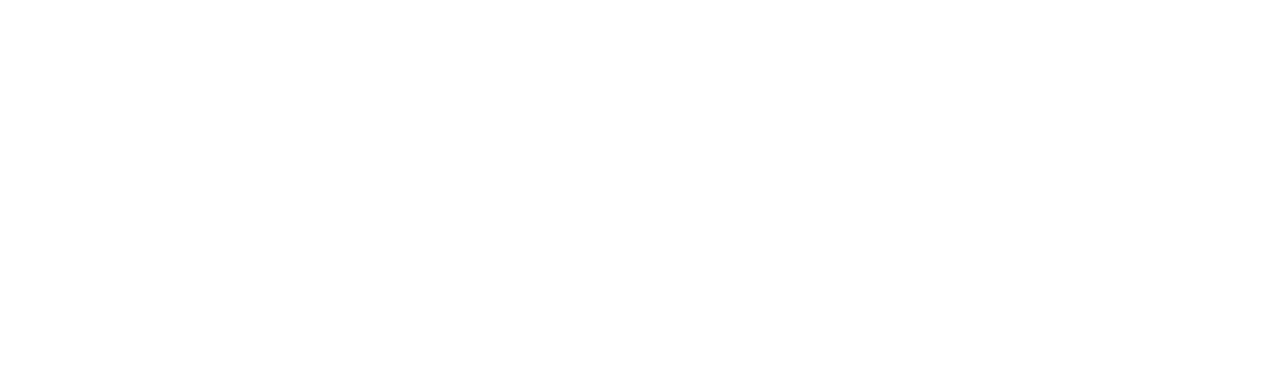
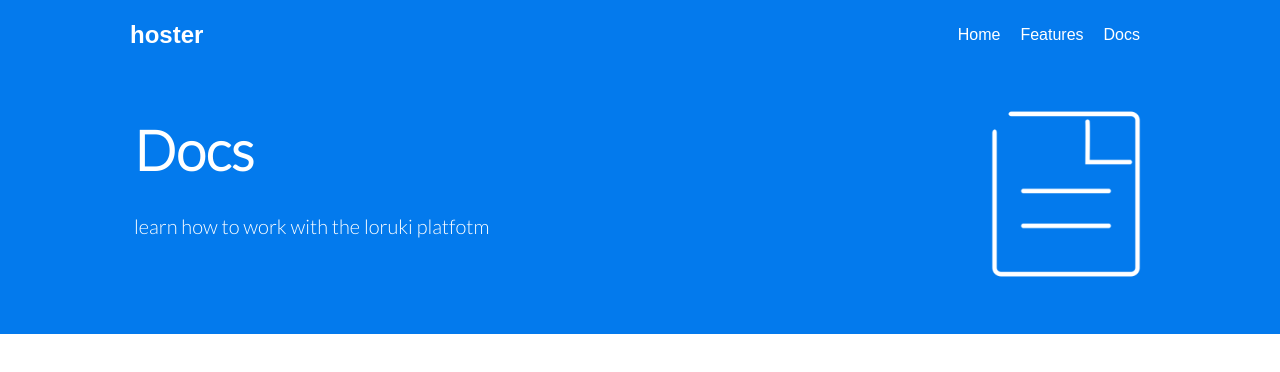
Before and after one commit to Ako-Mawlood/hosting-platform, a plain HTML site: page Docs.html in a window 1280 px wide. Drawn offline with Linux system fonts and the light colour scheme.

Commit message:
Added main section fot feature.html

```diff
--- a/Css/Home.css
+++ b/Css/Home.css
@@ -252,3 +252,33 @@ box-shadow:7 7 10 lightgrey;
 	transform:rotate(-7deg);
 
 }
+/*docs*/
+.docs-main{
+	background-color:#037aed;
+	color:#fff;
+	height: 264px;
+}
+.docs-main-flex{
+	display:flex;
+	justify-content: space-between;
+	align-items: center;
+
+}
+.docs-main-text{
+	margin:35px 44px;
+	font-family:'lato',sans-serif;
+	font-weight: 400;
+}
+.docs-main-text h1 {
+	font-size:55px;
+
+}
+.docs-main-text p{
+margin-top:50px;
+	font-size:20px;
+}
+.docs-main-flex img{
+	margin:24px;
+	height: 200px;
+	width: 200px;
+}
--- a/Docs.html
+++ b/Docs.html
@@ -0,0 +1,30 @@
+<!DOCTYPE html>
+<html lang="en">
+<head>
+	<meta charset="UTF-8">
+	<meta name="viewport" content="width=device-width, initial-scale=1.0">
+	<title>hosting platform</title>
+		<link rel="stylesheet" href="Css/Home.css">
+
+<link rel="preconnect" href="https://fonts.googleapis.com">
+</head>
+<body>
+<nav class="navbar">
+	<div class="container flex">
+	<h1 class="logo-n">hoster</h1>
+	<ul class="list-n">
+		<li><a href="Index.html">Home</a></li>
+		<li><a href="Feature.html">Features</a></li>
+		<li><a href="Docs.html">Docs</a></li>
+	</ul>
+	</div>
+</nav>
+<section class="docs-main">
+	<div class="container docs-main-flex">
+		<div class="docs-main-text">
+			<h1>Docs</h1>
+			<p>learn how to work with the loruki platfotm</p>
+		</div>
+		<img src="Images/docs.png" >
+	</div>
+</section>
```
Also changed, not shown: test.jpg (deleted).
